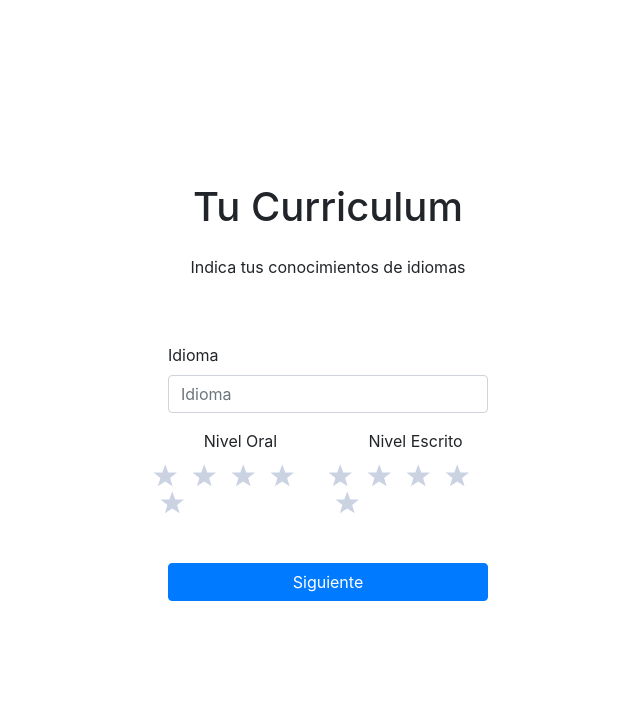
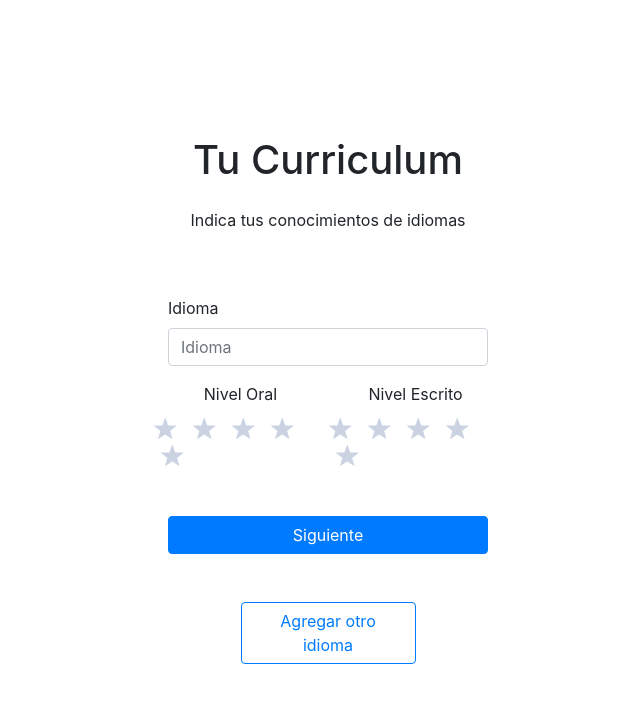
Before and after one commit to jvegaf/LagunaLink-fe, a React (Create React App) app: page / in a window 1280 px wide. Shown: the top 702 px of the page, without its empty margins (312-952 px from the left). Built offline with nearby package versions, Linux system fonts and the light colour scheme.

Commit message:
Terminado componente registro idioma

```diff
--- a/src/components/LanguageRegister/index.js
+++ b/src/components/LanguageRegister/index.js
@@ -81,6 +81,9 @@ export const LanguageRegister = () => {
           </button>
         </div>
       </form>
+      <div className="row mt-5 justify-content-center">
+        <button className="btn btn-outline-primary w-50">Agregar otro idioma</button>
+      </div>
     </div>
   );
 };
```
